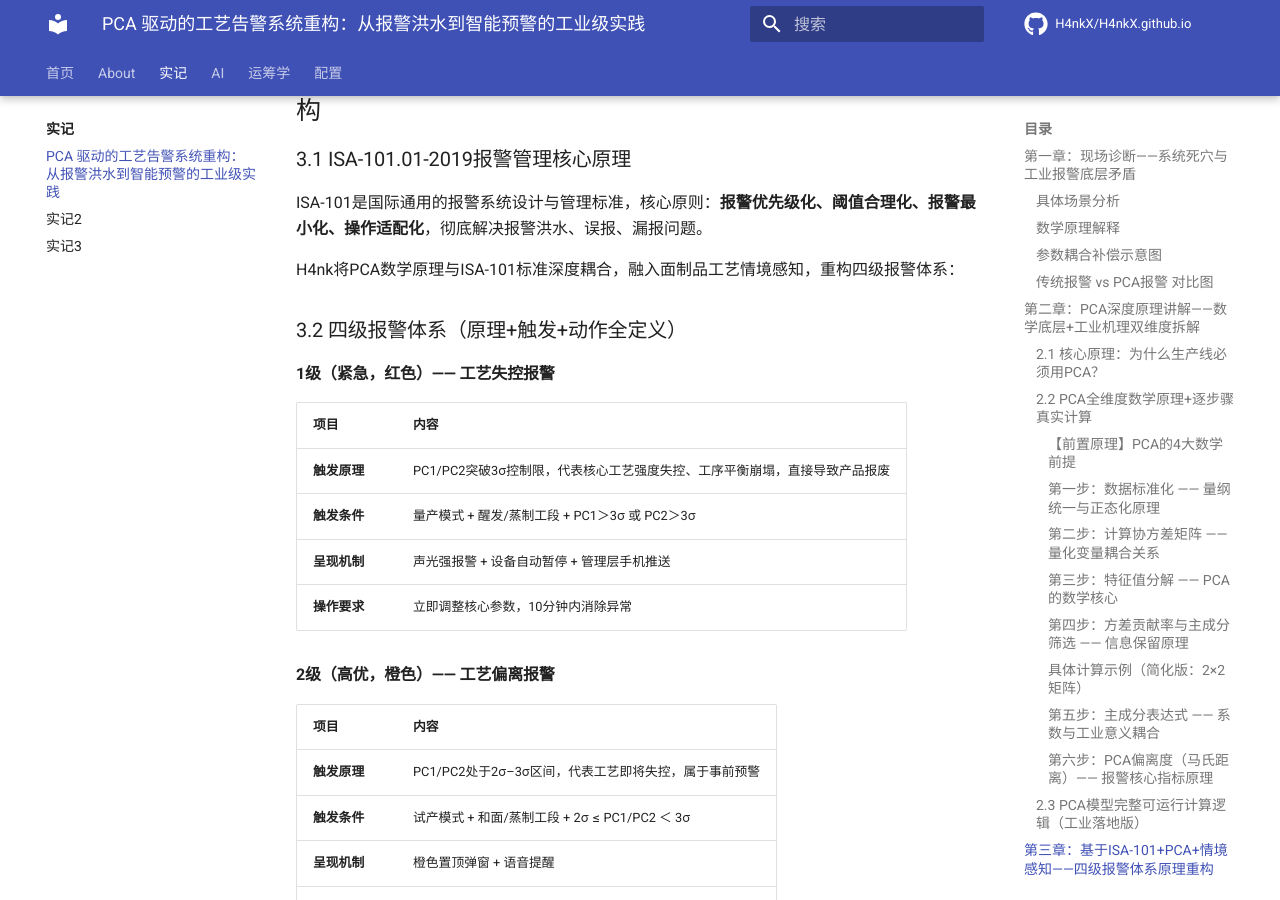
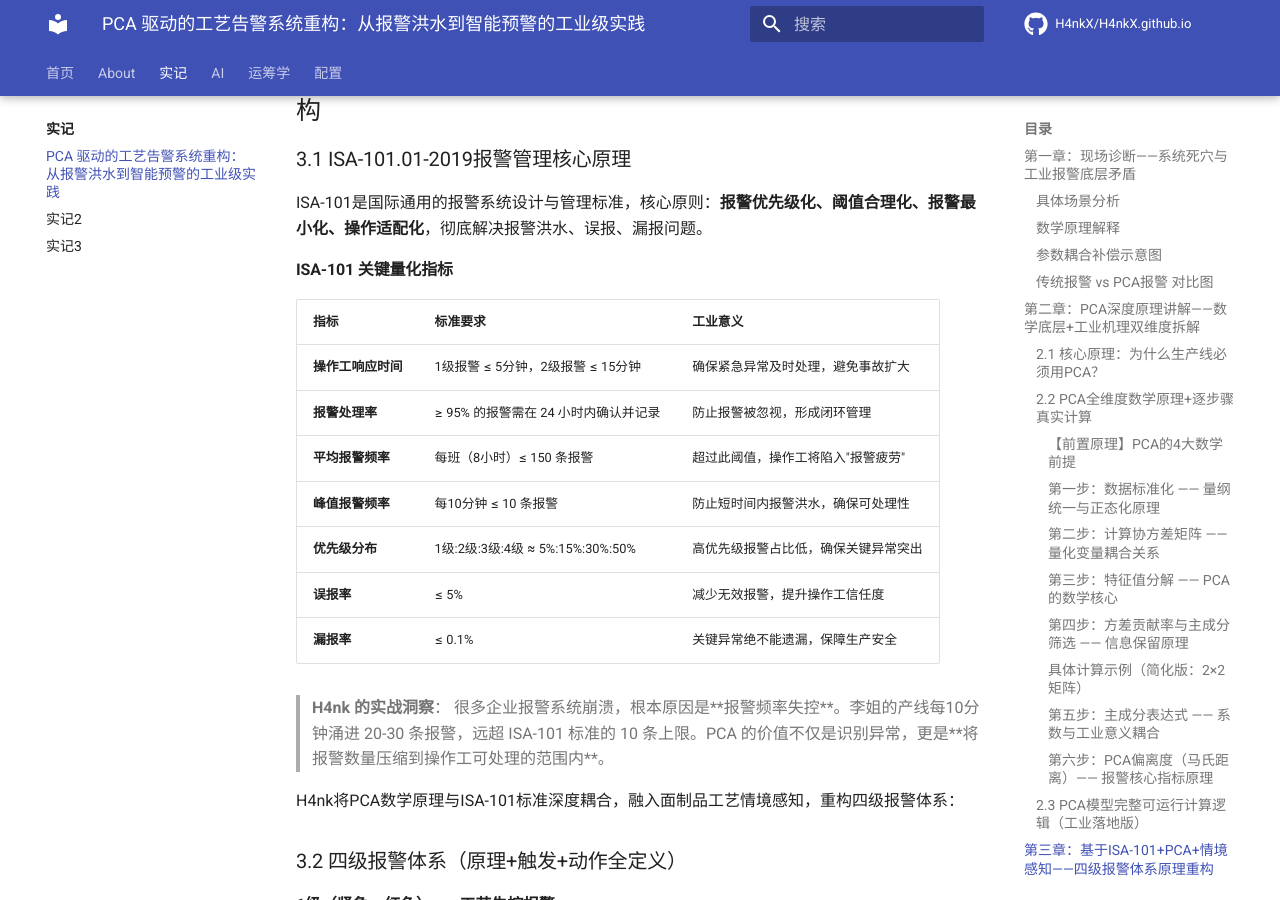
Before and after one commit to H4nkX/H4nkX.github.io, an MkDocs documentation site: the page built from docs/story/story1/index.md, in a window 1280 px wide and 900 px high, scrolled down 9957 px. Built offline with MkDocs 1.6.1 and Material for MkDocs 9.7.7, drawn with Linux system fonts in a browser that asks for light colours; comment, search, counter and statistics services are not loaded.

Commit message:
docs: 添加 ISA-101 报警管理关键量化指标

```diff
--- a/docs/story/story1/index.md
+++ b/docs/story/story1/index.md
@@ -361,6 +361,21 @@ $$UCL = \mu_D + 3\sigma_D$$
 
 ISA-101是国际通用的报警系统设计与管理标准，核心原则：**报警优先级化、阈值合理化、报警最小化、操作适配化**，彻底解决报警洪水、误报、漏报问题。
 
+#### ISA-101 关键量化指标
+
+| 指标 | 标准要求 | 工业意义 |
+|------|----------|----------|
+| **操作工响应时间** | 1级报警 ≤ 5分钟，2级报警 ≤ 15分钟 | 确保紧急异常及时处理，避免事故扩大 |
+| **报警处理率** | ≥ 95% 的报警需在 24 小时内确认并记录 | 防止报警被忽视，形成闭环管理 |
+| **平均报警频率** | 每班（8小时）≤ 150 条报警 | 超过此阈值，操作工将陷入"报警疲劳" |
+| **峰值报警频率** | 每10分钟 ≤ 10 条报警 | 防止短时间内报警洪水，确保可处理性 |
+| **优先级分布** | 1级:2级:3级:4级 ≈ 5%:15%:30%:50% | 高优先级报警占比低，确保关键异常突出 |
+| **误报率** | ≤ 5% | 减少无效报警，提升操作工信任度 |
+| **漏报率** | ≤ 0.1% | 关键异常绝不能遗漏，保障生产安全 |
+
+> **H4nk 的实战洞察**：
+> 很多企业报警系统崩溃，根本原因是**报警频率失控**。李姐的产线每10分钟涌进 20-30 条报警，远超 ISA-101 标准的 10 条上限。PCA 的价值不仅是识别异常，更是**将报警数量压缩到操作工可处理的范围内**。
+
 H4nk将PCA数学原理与ISA-101标准深度耦合，融入面制品工艺情境感知，重构四级报警体系：
 
 ### 3.2 四级报警体系（原理+触发+动作全定义）
```
